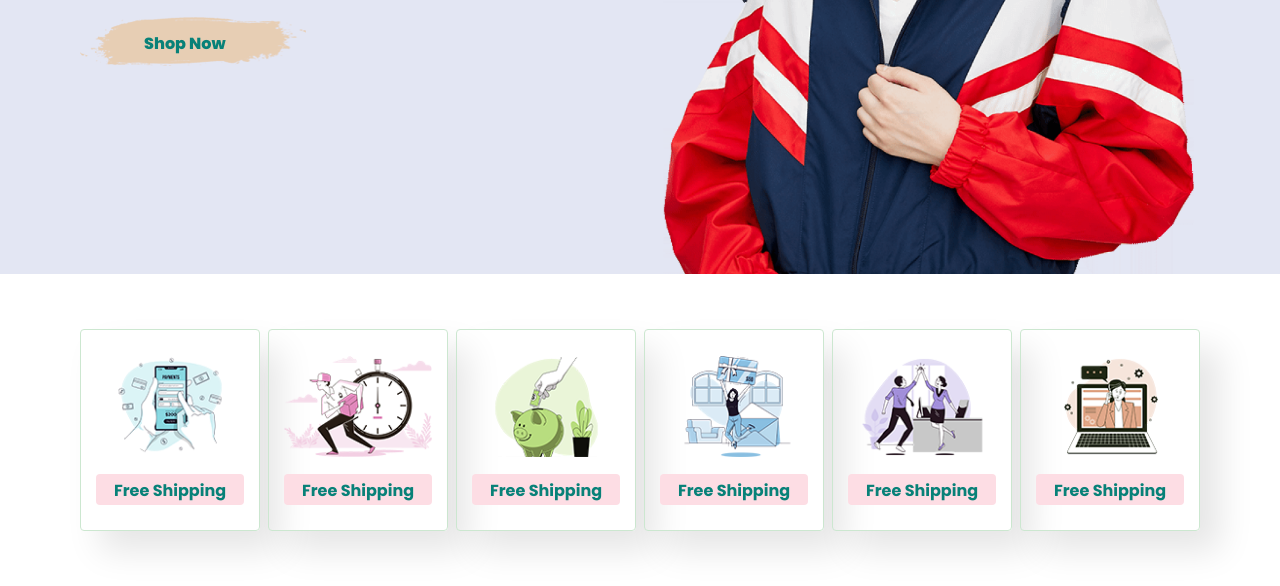
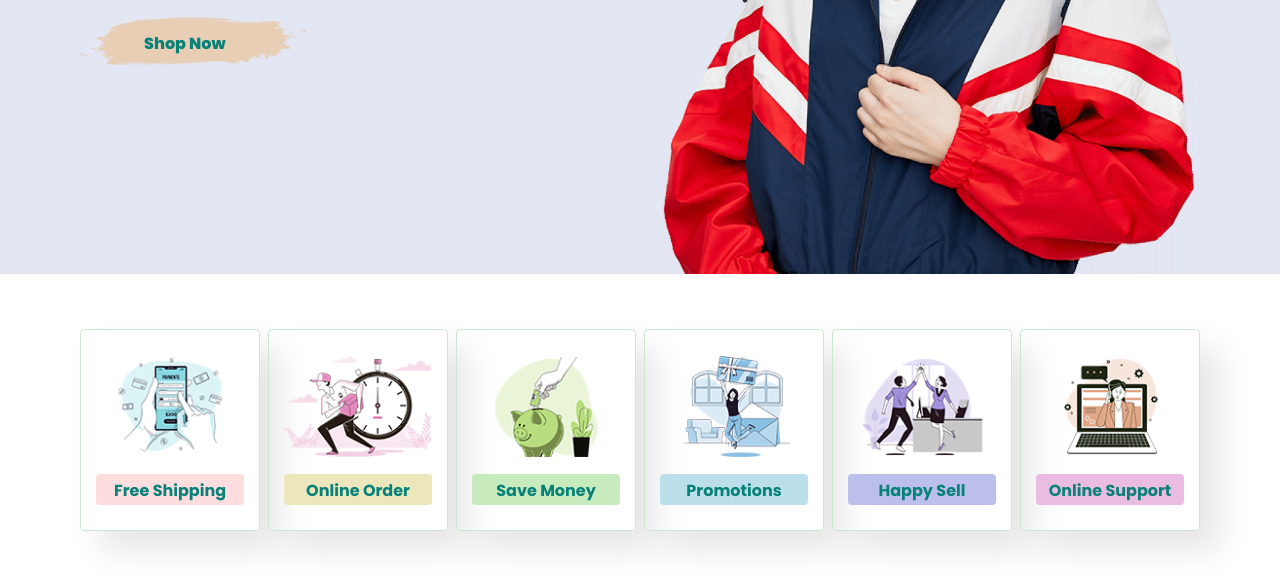
Before and after one commit to DanielKrol90/project-EComerceShop, a plain HTML site: page index.html in a window 1280 px wide. Shown: the part 553-1139 px from the top of the page. Drawn offline with Linux system fonts and the light colour scheme.

Commit message:
section features finished, next section products

```diff
--- a/index.html
+++ b/index.html
@@ -71,26 +71,26 @@
         </div>
         <div class="fe-box">
             <img src="/images/features/f2.png" alt="features-2">
-            <h4>Free Shipping</h4>
+            <h4>Online Order</h4>
         </div>
         <div class="fe-box">
             <img src="/images/features/f3.png" alt="features-3">
-            <h4>Free Shipping</h4>
+            <h4>Save Money</h4>
         </div>
         <div class="fe-box">
             <img src="/images/features/f4.png" alt="features-4">
-            <h4>Free Shipping</h4>
+            <h4>Promotions</h4>
         </div>
         <div class="fe-box">
             <img src="/images/features/f5.png" alt="features-5">
-            <h4>Free Shipping</h4>
+            <h4>Happy Sell</h4>
         </div>
         <div class="fe-box">
             <img src="/images/features/f6.png" alt="features-6">
-            <h4>Free Shipping</h4>
+            <h4>Online Support</h4>
         </div>
     </section>
-    <!-- ! END SECTION FEATURES     -->
+    <!-- ? END SECTION FEATURES     -->
 
 
 
--- a/styles/style.css
+++ b/styles/style.css
@@ -170,5 +170,21 @@ p {
     line-height: 1;
     border-radius: 4px;
     color: #088178;
-    background-color: #fddde4;
+    background-color: #fddddd;
 }
+
+#features .fe-box:nth-child(2) h4 {
+    background-color: #ebe6bc;
+}
+#features .fe-box:nth-child(3) h4 {
+    background-color: #c7ebbc;
+}
+#features .fe-box:nth-child(4) h4 {
+    background-color: #bce0eb;
+}
+#features .fe-box:nth-child(5) h4 {
+    background-color: #bcbfeb;
+}
+#features .fe-box:nth-child(6) h4 {
+    background-color: #ebbce2;
+}
```
